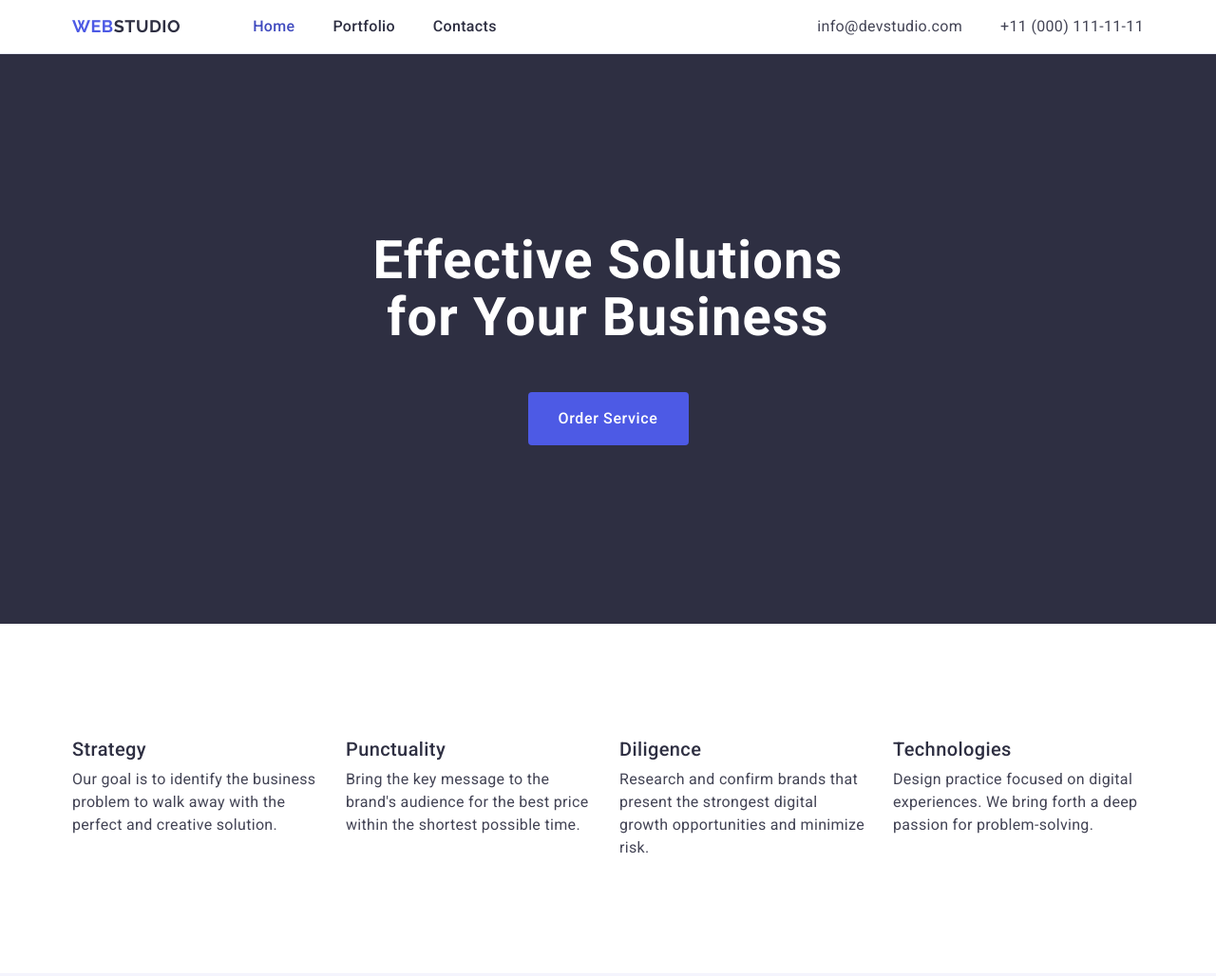
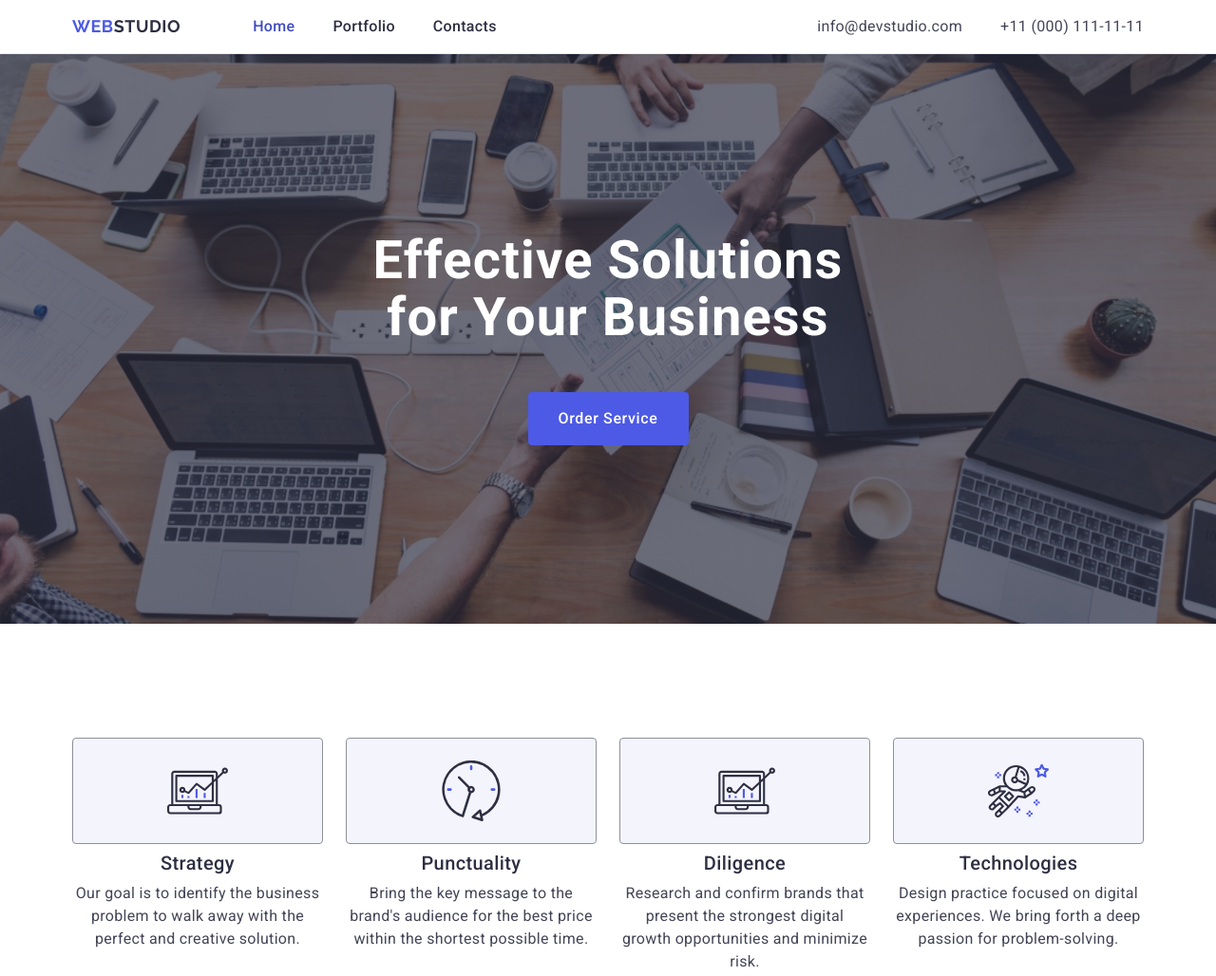
Before and after one commit to AndyGrigs/goit-markup-hw-04, a website built with Vite: page index.html in a window 1280 px wide. Shown: the top 1028 px of the page at 95% size. Built offline with nearby package versions, Linux system fonts and the light colour scheme.

Commit message:
service+team

```diff
--- a/css/styles.css
+++ b/css/styles.css
@@ -8,7 +8,7 @@
   --cloud-color: #f4f4fd;
   --border-color: #e7e9fc;
 }
-/* Global styles */
+/* #region Global styles */
 
 body {
   font-family: "Roboto", sans-serif;
@@ -56,13 +56,15 @@ img {
 a {
   text-decoration: none;
 }
-/* Header */
+
+/* #endregion */
+
+/* #region Header */
 .header {
   border-bottom: 1px solid #e7e9fc;
   padding: 1em;
   box-shadow: 0px 2px 1px rgba(46, 47, 66, 0.08),
-  0px 1px 1px rgba(46, 47, 66, 0.16),
-  0px 1px 6px rgba(46, 47, 66, 0.08);
+    0px 1px 1px rgba(46, 47, 66, 0.16), 0px 1px 6px rgba(46, 47, 66, 0.08);
 }
 
 .header-container {
@@ -100,8 +102,9 @@ a {
   gap: 40px;
 }
 
-.menu-item{
+.menu-item {
   display: block;
+  position: relative;
 }
 
 .menu li {
@@ -112,20 +115,16 @@ a {
   color: var(--secondary-text-color);
 }
 
-.menu-item{
-  position: relative;
-}
-
 .menu-link {
   color: var(--secondary-text-color);
   font-weight: 500;
   line-height: 1.5;
   letter-spacing: 0.02em;
   padding: 24px 0;
-  transition: color 250ms cubic-bezier(0.4, 0, 0.2, 1); ;
+  transition: color 250ms cubic-bezier(0.4, 0, 0.2, 1);
 }
 
-.menu-link.current{
+.menu-link.current {
   color: var(--accent-hover-color);
 }
 
@@ -157,12 +156,17 @@ a {
   gap: 40px;
 }
 
+.contact-item {
+  transition: color 250ms cubic-bezier(0.4, 0, 0.2, 1);
+}
+
 .contact-info a {
   color: var(--primary-text-color);
   font-weight: 400;
   line-height: 1.5;
   letter-spacing: 0.02em;
 }
+
 .contact-list {
   display: flex;
   gap: 40px;
@@ -172,11 +176,22 @@ a {
 .contact-info a:focus {
   color: #404bbf;
 }
+/* #endregion */
 
-/* Hero Section */
+/* #region Hero */
 .hero {
   padding: 188px 0;
   background-color: var(--secondary-text-color);
+  background-image: linear-gradient(
+      rgba(46, 47, 66, 0.7),
+      rgba(46, 47, 66, 0.7)
+    ),
+    url(../images/people-office.jpg);
+  background-repeat: no-repeat;
+  background-position: center;
+  background-size: cover;
+  max-width: 1440px;
+  margin: 0 auto;
 }
 
 .hero-title {
@@ -188,7 +203,6 @@ a {
   text-align: center;
   max-width: 496px;
   margin: 0 auto 48px auto;
-
 }
 
 .hero-button {
@@ -212,8 +226,9 @@ a {
 .hero-button:focus {
   background-color: #404bbf;
 }
+/* #endregion */
 
-/* Services Section */
+/* #region Services */
 .services {
   background-color: var(--white-text-color);
   padding: 120px 0;
@@ -233,8 +248,20 @@ a {
   gap: 24px;
 }
 
+.icon-container {
+  display: flex;
+  align-items: center;
+  justify-content: center;
+  height: 112px;
+  background-color: var(--cloud-color);
+  border-radius: 4px;
+  border: 1px solid #8e8f99;
+  margin-bottom: 8px;
+}
+
 .service-item {
   width: calc((100% - 72px) / 4);
+  text-align: center;
 }
 
 .service-description {
@@ -242,19 +269,6 @@ a {
   line-height: 1.5;
   letter-spacing: 0.02em;
 }
-/*
-.services .visually-hidden {
-  position: absolute;
-  width: 1px;
-  height: 1px;
-  margin: -1px;
-  border: 0;
-  padding: 0;
-  white-space: nowrap;
-  clip: rect(0 0 0 0);
-  clip-path: inset(50%);
-  overflow: hidden;
-}*/
 
 .visually-hidden {
   position: absolute;
@@ -275,13 +289,13 @@ a {
   font-weight: 700;
 }
 
-/* Team Section */
+/* #endregion */
+
+/* #region Team*/
 .team {
   background-color: var(--cloud-color);
   padding: 120px 0;
 }
-
-
 
 .team-title {
   color: var(--secondary-text-color);
@@ -303,6 +317,9 @@ a {
   background-color: var(--white-text-color);
   flex-basis: calc((100% - 3 * 24px) / 4);
   border-radius: 0px 0px 4px 4px;
+  text-align: center;
+  box-shadow: 0px 1px 6px rgba(46, 47, 66, 0.08),
+    0px 1px 1px rgba(46, 47, 66, 0.16), 0px 2px 1px rgba(46, 47, 66, 0.08);
 }
 
 .team-member-info {
@@ -325,7 +342,9 @@ a {
   text-align: center;
 }
 
-/* Portfolio Section */
+/* #endregion */
+
+/* #region Portfolio */
 .portfolio {
   background-color: var(--white-text-color);
   padding: 120px 0 120px 0;
@@ -374,21 +393,22 @@ a {
   letter-spacing: 0.02em;
 }
 
-/* Footer */
+/* #endregion */
+
+/* #region Footer */
 .footer {
   background-color: var(--secondary-text-color);
   color: var(--white-text-color);
   padding: 100px 0;
 }
 
-.logo-dark{
+.logo-dark {
   display: inline-block;
   margin-bottom: 16px;
 }
 
 .footer .logo-accent {
   color: var(--cloud-color);
-
 }
 
 .footer-description {
@@ -397,3 +417,4 @@ a {
   letter-spacing: 0.02em;
   max-width: 264px;
 }
+/* #endregion */
--- a/index.html
+++ b/index.html
@@ -11,7 +11,6 @@
   <link href="https://fonts.googleapis.com/css2?family=Roboto:wght@400;500;700&display=swap" rel="stylesheet" />
 
   <link rel="stylesheet" href="./css/styles.css" />
-  <link rel="icon" type="image/svg+xml" href="/vite.svg" />
   <meta name="viewport" content="width=device-width, initial-scale=1.0" />
   <title>WebStudio</title>
 </head>
@@ -67,6 +66,11 @@
         <h2 class="visually-hidden">Services</h2>
         <ul class="services-list">
           <li class="service-item">
+            <div class="icon-container">
+              <svg class="service-icon" width="64" height="64">
+                <use href="./images/icons.svg#diagram"></use>
+              </svg>
+            </div>
             <h3 class="service-title">Strategy</h3>
             <p class="service-description">
               Our goal is to identify the business problem to walk away with
@@ -74,6 +78,11 @@
             </p>
           </li>
           <li class="service-item">
+            <div class="icon-container">
+              <svg class="service-icon" width="64" height="64">
+                <use href="./images/icons.svg#clock"></use>
+              </svg>
+            </div>
             <h3 class="service-title">Punctuality</h3>
             <p class="service-description">
               Bring the key message to the brand's audience for the best price
@@ -81,6 +90,11 @@
             </p>
           </li>
           <li class="service-item">
+            <div class="icon-container">
+              <svg class="service-icon" width="64" height="64">
+                <use href="./images/icons.svg#diagram"></use>
+              </svg>
+            </div>
             <h3 class="service-title">Diligence</h3>
             <p class="service-description">
               Research and confirm brands that present the strongest digital
@@ -88,6 +102,11 @@
             </p>
           </li>
           <li class="service-item">
+            <div class="icon-container">
+              <svg class="service-icon" width="64" height="64">
+                <use href="./images/icons.svg#astronaut"></use>
+              </svg>
+            </div>
             <h3 class="service-title">Technologies</h3>
             <p class="service-description">
               Design practice focused on digital experiences. We bring forth a
```
Also changed, not shown: images/icons.svg (added), images/people-office.jpg (added).
